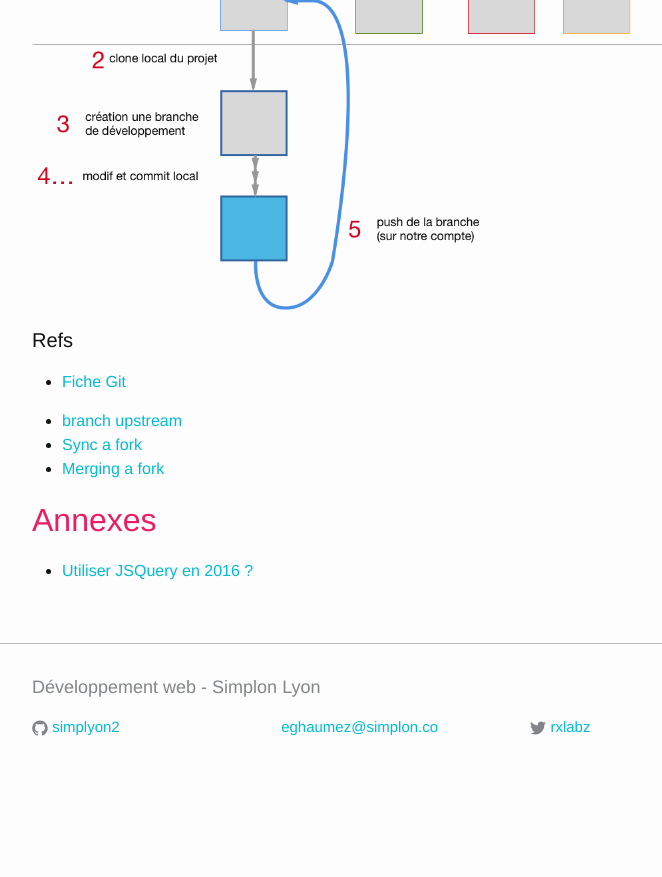
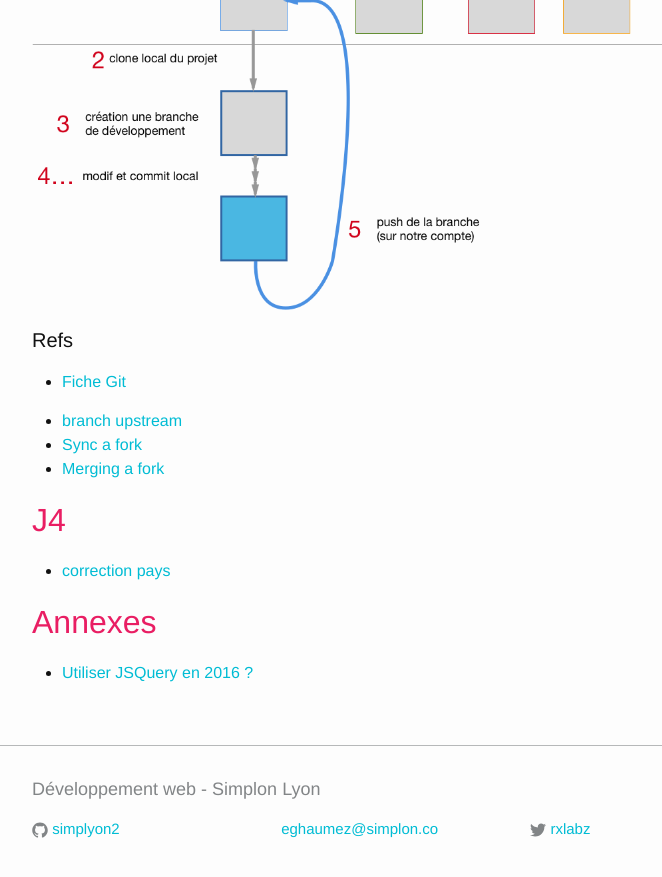
Before and after one commit to cappert/support, a Jekyll site: the page built from _posts/2016-08-22-semaine8.md, in a window 1280 px wide and 900 px high, scrolled down 1394 px. Shown: the top 877 px of the window, without its empty margins (238-900 px from the left). Built offline with Jekyll 4.4.1, drawn with Linux system fonts in a browser that asks for light colours; before the commit the page ends 2192 px from its top, so only the background shows below that.

Commit message:
S8J4 pays

```diff
--- a/_posts/2016-08-22-semaine8.md
+++ b/_posts/2016-08-22-semaine8.md
@@ -54,6 +54,10 @@ categories:
 - [Sync a fork](https://help.github.com/articles/syncing-a-fork/)
 - [Merging a fork](https://help.github.com/articles/merging-an-upstream-repository-into-your-fork/)
 
+## J4
+
+- [correction pays](https://gist.github.com/rxlabz/b7b7ba7b40892fec40ea1c45de56f02e)
+
 ## Annexes
 
 - [Utiliser JSQuery en 2016 ?](http://lea.verou.me/2015/04/jquery-considered-harmful/)
```
